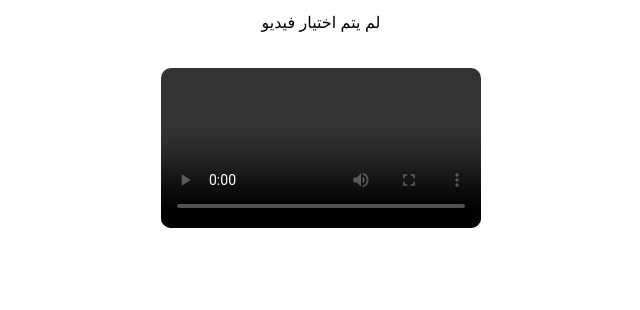
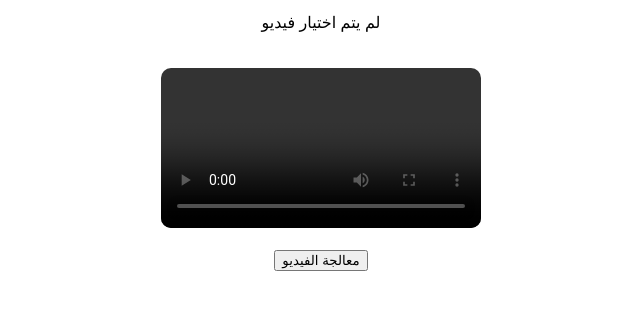
Before and after one commit to NWSakina/NourCaption, a plain HTML site: page index.html in a window 1280 px wide. Shown: the part 122-432 px from the top of the page, without its empty margins (319-959 px from the left). Drawn offline with Linux system fonts and the light colour scheme.

Commit message:
Update index.html

```diff
--- a/index.html
+++ b/index.html
@@ -15,6 +15,14 @@
 
   <video id="videoPreview" controls width="320"></video>
 
+  <br><br>
+
+  <button id="processBtn">
+    معالجة الفيديو
+  </button>
+
+  <p id="status"></p>
+
   <script src="script.js"></script>
 
 </body>
```
